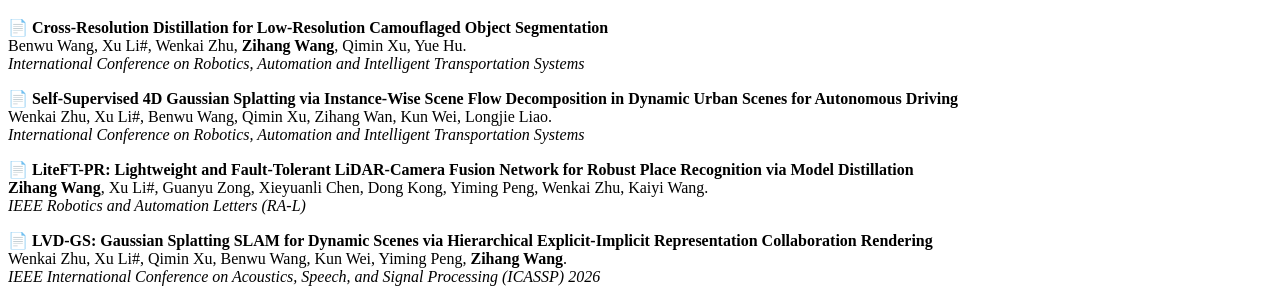
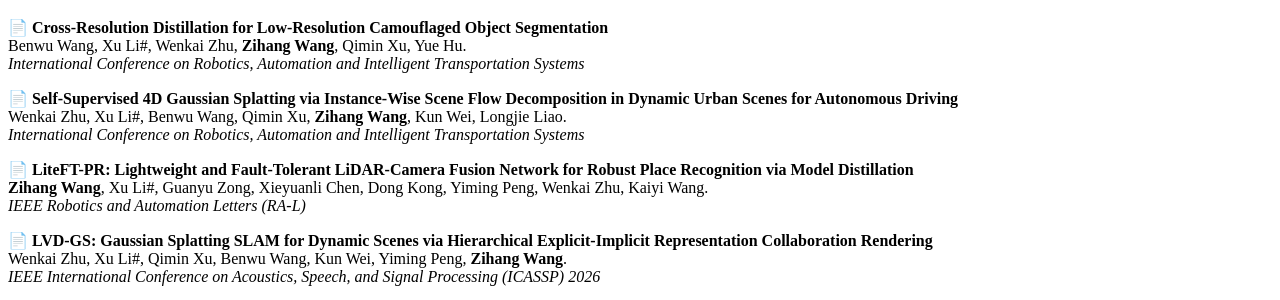
Before and after one commit to wangzihanggg/wangzihanggg.github.io, a Jekyll site: the page built from _pages/includes/pub.md, in a window 1280 px wide. Shown: the part 833-1133 px from the top of the page. Built offline with Jekyll 4.4.1, drawn with Linux system fonts in a browser that asks for light colours; our own code applies the rules of GitHub Pages for plain Markdown files.

Commit message:
Highlight Zihang Wang in publication details

```diff
--- a/_pages/includes/pub.md
+++ b/_pages/includes/pub.md
@@ -37,7 +37,7 @@
 
 <p>
   📄 <strong>Self-Supervised 4D Gaussian Splatting via Instance-Wise Scene Flow Decomposition in Dynamic Urban Scenes for Autonomous Driving</strong><br>
-  Wenkai Zhu, Xu Li#, Benwu Wang, Qimin Xu, Zihang Wan, Kun Wei, Longjie Liao.<br>
+  Wenkai Zhu, Xu Li#, Benwu Wang, Qimin Xu, <strong>Zihang Wang</strong>, Kun Wei, Longjie Liao.<br>
   <em>International Conference on Robotics, Automation and Intelligent Transportation Systems</em>
 </p>
 
```
